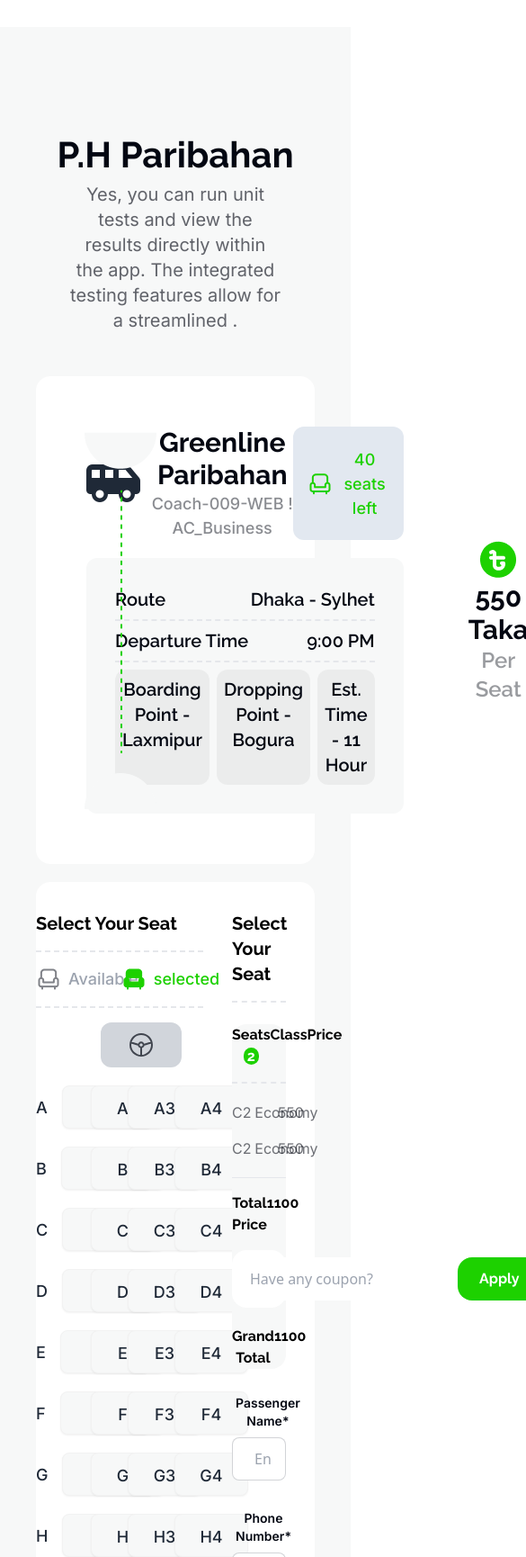
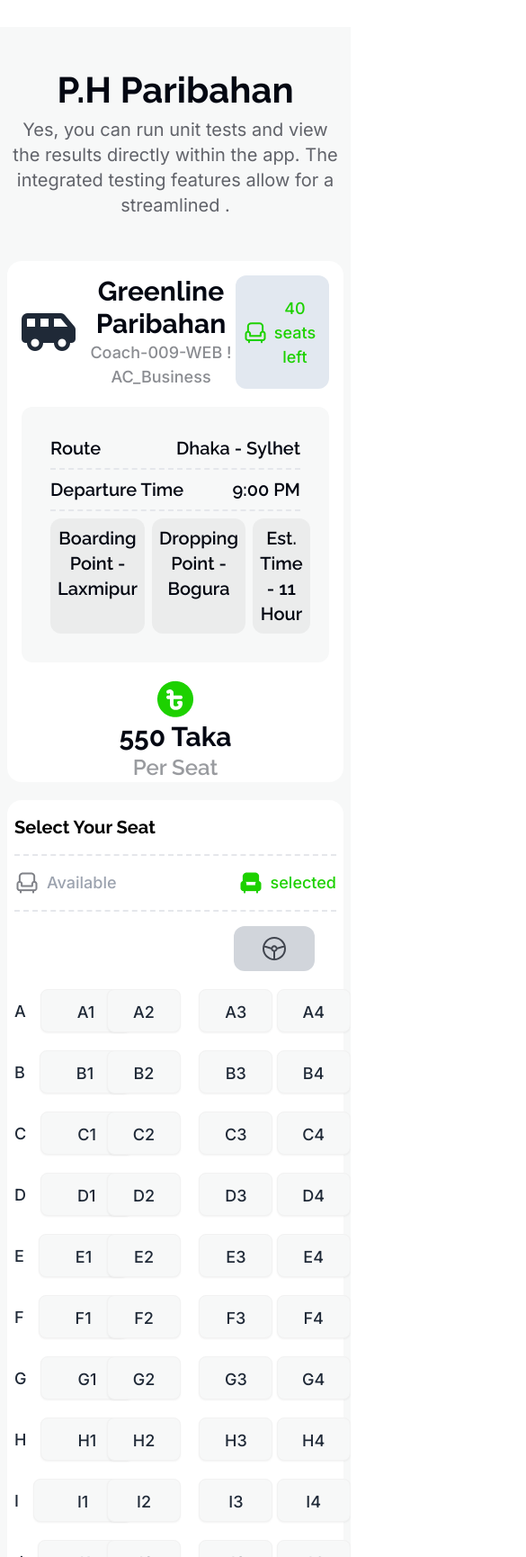
Before and after one commit to Dinobondhu-shill/E-Ticket, a plain HTML site: page index.html in a window 390 px wide. Shown: the part 1680-3410 px from the top of the page at 90% size, 585 px wide, since content can reach past the window. Drawn offline with nearby package versions, Linux system fonts and the light colour scheme.

Commit message:
responsive design done

```diff
--- a/index.html
+++ b/index.html
@@ -121,11 +121,11 @@
   </section>
   <!----------------------Ticket counter---------------------->
   <div id="ticket-counter-container" class="bg-[#F7F8F8] text-center lg:pb-28 pb-5">
-    <h2 class="font-raleway font-bold text-[40px] text-[#030712] pt-28" >P.H Paribahan</h2>
-    <p class="font-inter font-normal text-xl text-[#0307129d] w-3/5 mx-auto mb-12">Yes, you can run unit tests and view the results directly within the app. The integrated testing features allow for a streamlined .</p>
+    <h2 class="font-raleway font-bold text-[40px] text-[#030712] pt-10 lg:pt-28" >P.H Paribahan</h2>
+    <p class="font-inter font-normal text-xl text-[#0307129d] px-2 w-full lg:w-3/5 mx-auto mb-12">Yes, you can run unit tests and view the results directly within the app. The integrated testing features allow for a streamlined .</p>
     <!-------------------------Bus details------------------ -->
-    <div class="mx-10 lg:mx-32 bg-white flex items-center justify-between gap-4 rounded-2xl relative">
-      <div class="p-14">
+    <div class="mx-2 lg:mx-32 bg-white lg:flex items-center justify-between gap-4 rounded-2xl relative">
+      <div class="p-4 lg:p-14">
         <div class="flex justify-between">
           <div class="flex items-center gap-3">
             <div class="text-5xl">
@@ -136,7 +136,7 @@
               <p class="font-inter text-[18px] text-[#03071276] font-medium">Coach-009-WEB ! AC_Business</p>
             </div>
           </div>
-          <div class="bg-slate-200 p-4 rounded-xl text-[#1DD100] font-inter font-medium text-[18px] flex items-center gap-2">
+          <div class="bg-slate-200 p-2 lg:p-4 rounded-xl text-[#1DD100] font-inter font-medium text-[18px] flex items-center lg:gap-2">
             <img src="images/seat-green.png" alt="">
             <p><span>40</span> seats left</p>
           </div>
@@ -157,19 +157,19 @@
           </div>
         </div>
       </div>
-      <div class="flex flex-col items-center pr-16">
+      <div class="flex flex-col items-center lg:pr-16">
         <img src="images/fare.png" alt="">
         <h4 class="font-raleway text-3xl font-bold text-[#030712]">550 Taka</h4>
         <p class="font-raleway text-2xl font-semibold text-[#03071267]">Per Seat</p>
       </div>
-      <div class="absolute right-44">
+      <div class="hidden lg:block absolute right-44">
         <img src="images/info-devider.png" alt="">
       </div>
     </div>
     <!---------------------------Sit collection----------------- -->
-    <div class="flex mx-10 lg:mx-32 mt-5 rounded-2xl bg-white">
+    <div class="lg:flex mx-2 lg:mx-32 mt-5 rounded-2xl bg-white">
       <!------------Sit section--------- -->
-      <div class="border-dashed py-4 lg:border-r-2 lg:w-3/5">
+      <div class="border-dashed px-2  lg:py-4 lg:border-r-2 w-full lg:w-3/5">
         <h4 class="py-4 lg:mx-6 font-raleway text-xl text-start text-black font-bold border-dashed border-b-2">Select Your Seat</h4>
         <div class="flex justify-between py-4 lg:mx-6 border-dashed border-b-2">
           <div class="flex gap-2">
@@ -187,7 +187,7 @@
           </div>
         </div>
          <!----------------------Sits---------------- -->
-      <div class="flex lg:gap-20 lg:mx-6 mt-5">
+      <div class="flex gap-5 lg:gap-20 lg:mx-6 mt-5">
         <!--A category seats -->
         <div class="grid grid-cols-2 gap-5">
           <!-- seat -->
@@ -297,10 +297,10 @@
       </div>
       </div>
       <!---------------Passenger information--- -->
-      <div class="w-2/5 py-4  px-8">
+      <div class="lg:w-2/5 w-full py-4 px-4 lg:px-8">
         <h4 class="py-4  font-raleway text-xl text-start text-black font-bold border-dashed border-b-2">Select Your Seat</h4>
         <!------------------------Pricing section-------------------->
-        <div id="pricing-container" class="bg-[#F7F8F8] lg:p-8 mt-6 rounded-2xl">
+        <div id="pricing-container" class="bg-[#F7F8F8] p-4 lg:p-8 mt-6 rounded-2xl">
           <div class="flex justify-between border-dashed border-b-2 pb-4">
             <h3 class="font-raleway font-bold text-black">Seats <span id="sit-counting" class="bg-[#1DD100] text-white px-1 rounded-full">2</span></h3>
             <h3 class="font-raleway font-bold text-black">Class</h3>
@@ -360,25 +360,25 @@
 
 <footer class="px-10 lg:px-32 bg-black py-24">
   <div class="flex items-center justify-between border-dashed border-b-2 ">
-    <div class="pb-20">
+    <div class="pb-10">
       <h2 class="font-raleway font-extrabold text-4xl text-white">P-Ticket</h2>
       <p class="font-inter font-medium text-[18px] text-[#ffffffca] max-w-80 mt-4">P-Ticket is a digital platform to make your daily commuting better.</p>
     </div>
-    <div class=" space-y-4">
+    <div class=" space-y-4 pb-10">
       <h2 class="font-raleway font-extrabold text-2xl text-white">Download Our App</h2>
       <div class="border-2 flex items-center p-1 rounded-md ">
         <img src="images/playstore.png" alt="">
         <div class="font-inter text-white font-bold">
           <h4 class="text-xl">Get it on</h4>
-          <h3  class="text-3xl">Google Play</h3>
+          <h3  class=" text-xl lg:text-3xl">Google Play</h3>
         </div>
       </div>
     </div>
   </div>
-  <div class="mt-12 flex justify-between">
+  <div class="mt-12 flex flex-col lg:flex-row text-center items-center gap-5 lg:justify-between">
     <div class="font-inter text-[18px] text-[#ffffffca]">@all rights reserved, P-Ticket services limited.2024</div>
     <div>
-      <ul class="flex gap-5 font-inter *:text-[18px] *:text-[#ffffffca]">
+      <ul class="flex flex-col lg:flex-row justify-center  gap-5 font-inter *:text-[18px] *:text-[#ffffffca]">
         <li>Terms & condition</li>
         <li>Return & refund policy</li>
         <li>Privacy policy</li>
```
